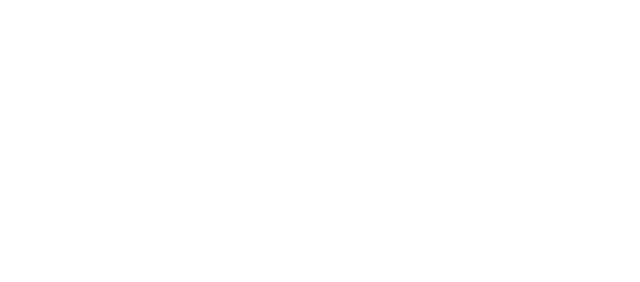
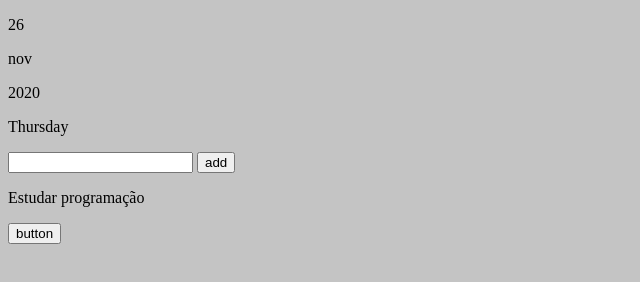
Before and after one commit to viniciussousa891/To-Do-list, a plain HTML site: page index.html in a window 1280 px wide. Shown: the whole page, without its empty margins (0-640 px from the left). Drawn offline with Linux system fonts and the light colour scheme.

Commit message:
update index.html

```diff
--- a/index.html
+++ b/index.html
@@ -7,6 +7,23 @@
     <link rel="stylesheet" href="/styles/styles.css">
 </head>
 <body>
+    <header>
+        <p>26</p>
+        <div>
+            <p>nov</p>
+            <p>2020</p>
+        </div>
+        <p>Thursday</p>
+    </header>
+
+    <input type="text">
+    <input type="button" value="add">
+
+    <div id="tasks">
+        <p>Estudar programação</p>
+        <input type="button" value="button">
+    </div>
+
 
 
 
--- a/styles/styles.css
+++ b/styles/styles.css
@@ -0,0 +1,7 @@
+body {
+    background-color: #C4C4C4;
+}
+
+body header {
+    font: bold;
+}
```
